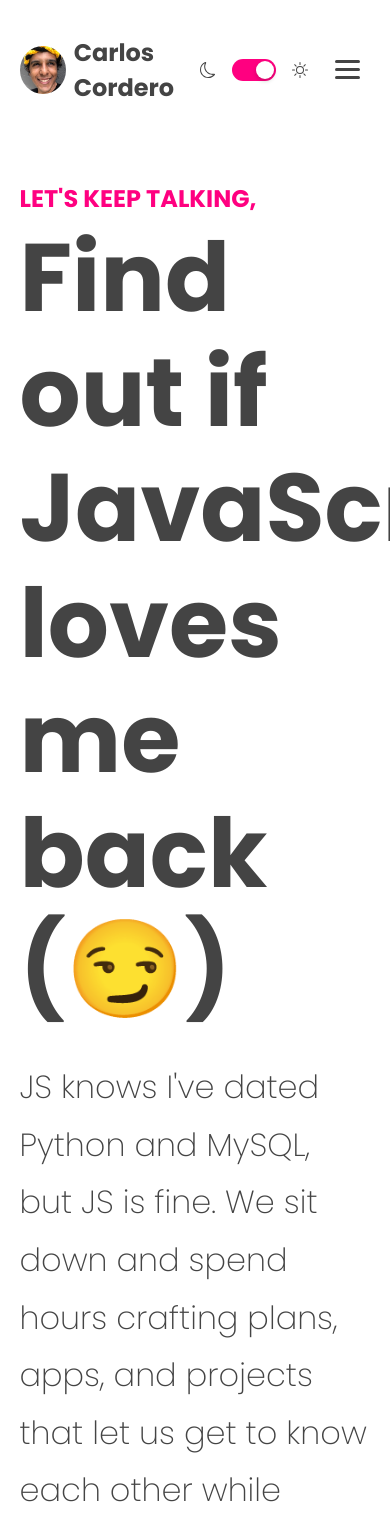
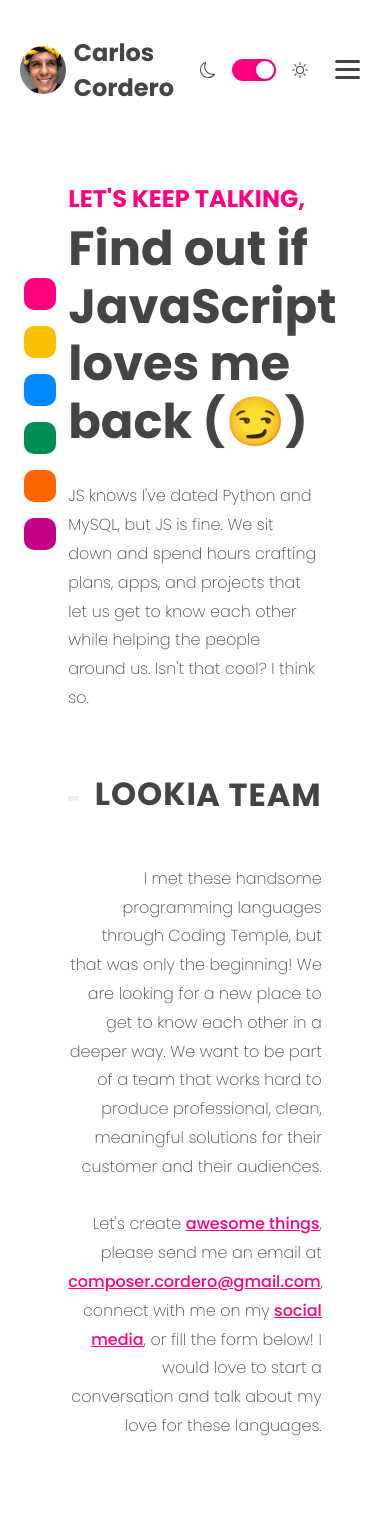
Before and after one commit to composercordero/composercordero.github.io, a React (Vite) app: page /contact in a window 390 px wide. Shown: the top 1524 px of the page. Built offline with nearby package versions, Linux system fonts and the light colour scheme.

Commit message:
responsive media queries

```diff
--- a/src/components/global/ColorSelector.tsx
+++ b/src/components/global/ColorSelector.tsx
@@ -7,14 +7,14 @@ const ColorsDiv = styled.div`
     width: 2rem;
     position: fixed;
     top: 50%;
-    left: 2rem;
+    left: 1.5rem;
     right: auto;
     margin-top: -144px;
     z-index: 10;
     color: ${(props) => props.theme.colors.accentColor[500]};
 
-    @media (max-width: 1080px){
-        display: none;
+    @media (max-height: 420px){
+        display:none;
     }
 `;
 
@@ -43,16 +43,6 @@ const ColorItem = styled.li`
             width: 2.5rem;
             height: 2.5rem;
             animation: 0.3s infinite alternate bounce;
-
-            @keyframes bounce {
-                from {
-                margin-left: 0;
-            }
-
-            to {
-                margin-left: 2rem;
-            }
-            }
         }
     }
 `;
--- a/src/components/global/FeaturedProject.tsx
+++ b/src/components/global/FeaturedProject.tsx
@@ -12,6 +12,7 @@ margin-top: 1rem;
 margin-bottom: 1rem;
 padding-bottom: 2rem;
 
+
 img{
     width: 100%;
     height: 100%;
@@ -20,6 +21,11 @@ img{
     margin: 0;
     max-width: none;
 }
+
+@media (max-width: 769px) {
+    flex-wrap: wrap;
+    }
+
 `;
 
 const ImageContainer = styled.div`
@@ -53,6 +59,10 @@ const ProjectDescription = styled.div`
     margin-bottom: 1rem;
     white-space: pre-line;
     color: ${props => props.theme.colors.text};
+
+    @media (max-width: 1025px) {
+        font-size: ${props => props.theme.fontSizes.s};
+        }
 }
 `;
 
--- a/src/components/global/Hero.tsx
+++ b/src/components/global/Hero.tsx
@@ -15,11 +15,22 @@ const AccentTitle = styled.p`
 `;
 
 const HeroTitle = styled.h1`
-    font-size: 6rem;
+    font-size: ${props => props.theme.fontSizes.xxxl};
     line-height:1.2;
     margin-bottom:2rem;
     font-weight: ${props => props.theme.fontWeights.bolder};
     color: ${props => props.theme.colors.text};
+
+
+    @media (max-width: 1025px) {
+        font-size: ${props => props.theme.fontSizes.xxl};
+        }
+
+    @media (max-width: 769px) {
+        font-size: ${props => props.theme.fontSizes.xl};
+        }
+
+
 `;
 
 const HeroContent = styled.p`
@@ -27,6 +38,15 @@ const HeroContent = styled.p`
     line-height: 1.8;
     font-weight: ${props => props.theme.fontWeights.light};
     color: ${props => props.theme.colors.text};
+
+    @media (max-width: 1025px) {
+        font-size: ${props => props.theme.fontSizes.m};
+        }
+
+    @media (max-width: 769px) {
+        font-size: ${props => props.theme.fontSizes.s};
+        }
+
 `;
 
 type heroProps = {
--- a/src/views/Contact.tsx
+++ b/src/views/Contact.tsx
@@ -15,6 +15,14 @@ const Container = styled.section`
     margin-left: auto;
     margin-right: auto;
     max-width: 1200px;
+
+    @media (max-width: 1025px) {
+      width: 70%;
+      }
+
+  @media (max-width: 769px) {
+      width: 65%;
+      }
 `;
 
 const AccentTitle = styled.p`
@@ -51,6 +59,14 @@ const ContactDescription = styled.div`
     white-space: pre-line;
     text-align: right;
     color: ${props => props.theme.colors.text};
+
+    @media (max-width: 1025px) {
+      font-size: ${props => props.theme.fontSizes.s};
+      }
+
+    @media (max-width: 769px) {
+      font-size: ${props => props.theme.fontSizes.s};
+      }
 
 `;
 
--- a/src/views/Home.tsx
+++ b/src/views/Home.tsx
@@ -13,6 +13,14 @@ const Container = styled.section`
     margin-left: auto;
     margin-right: auto;
     max-width: 1200px;
+
+    @media (max-width: 1025px) {
+        width: 70%;
+        }
+
+    @media (max-width: 769px) {
+        width: 65%;
+        }
 `;
 
 const AccentTitle = styled.p`
--- a/src/views/Projects.tsx
+++ b/src/views/Projects.tsx
@@ -13,6 +13,14 @@ const Container = styled.section`
     margin-left: auto;
     margin-right: auto;
     max-width: 1200px;
+
+    @media (max-width: 1025px) {
+        width: 70%;
+        }
+
+    @media (max-width: 769px) {
+        width: 65%;
+        }
 `;
 
 const AccentTitle = styled.p`
```
